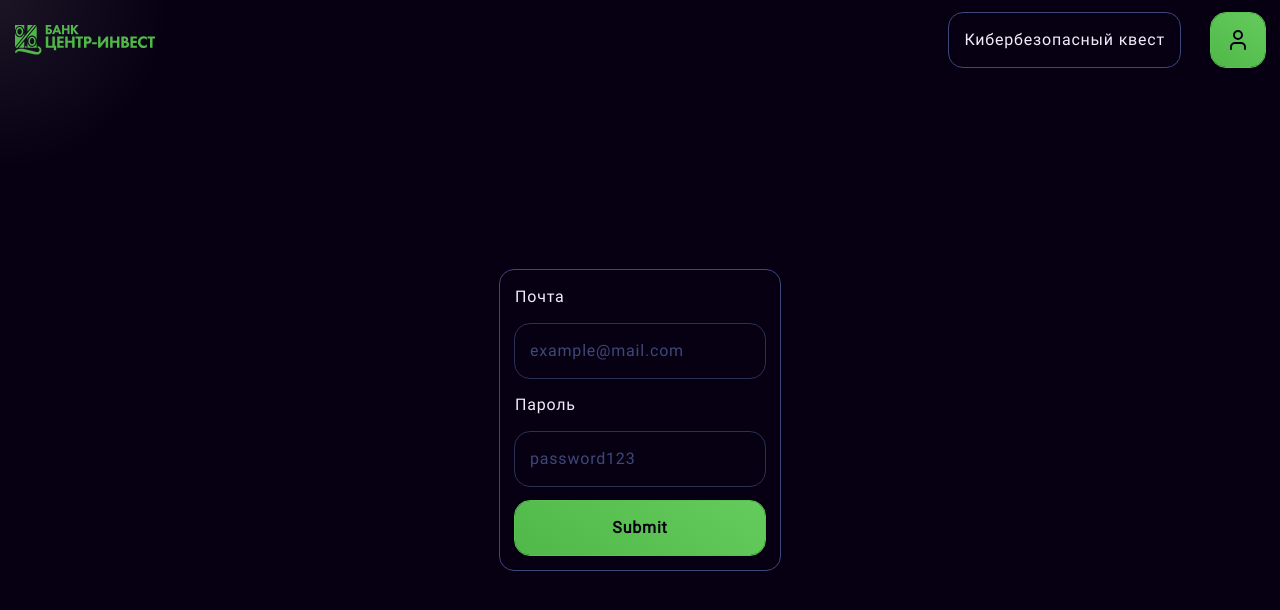
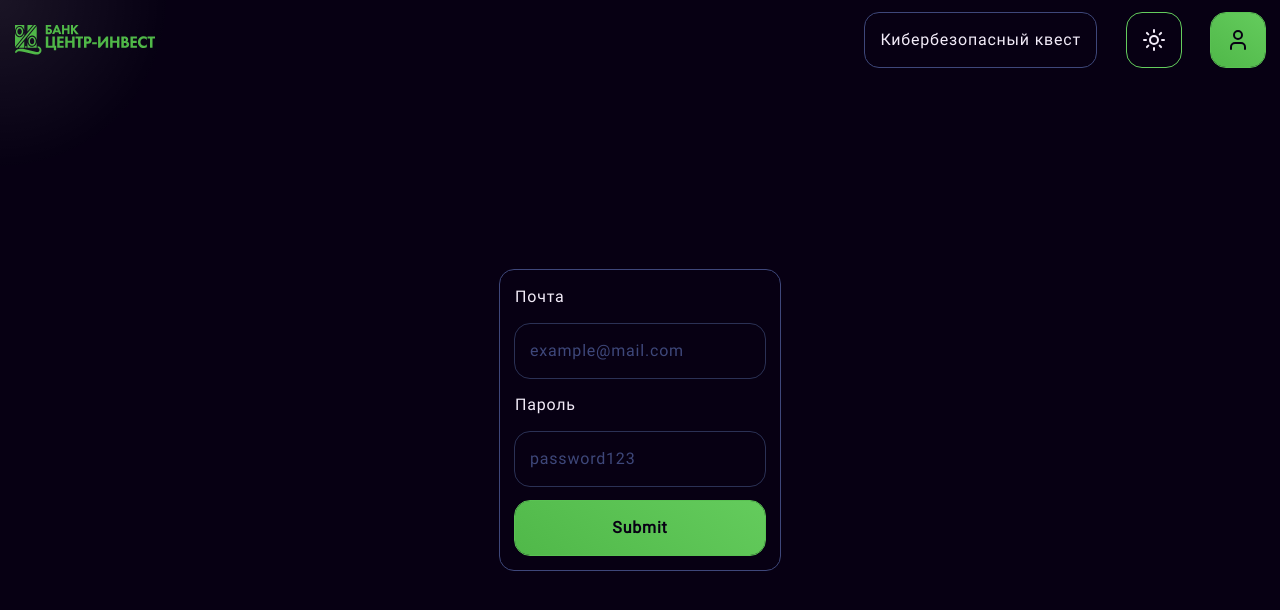
Before and after one commit to crazy-tosser3/SHTEUDTEAM, a Next.js app in the folder frontend/: page /login in a window 1280 px wide. Shown: the top 610 px of the page. Built offline with nearby package versions, Linux system fonts and the light colour scheme.

Commit message:
светлая тема

```diff
--- /dev/null
+++ b/frontend/app/components/ThemeSwitch.tsx
@@ -0,0 +1,37 @@
+'use client'
+import { useEffect, useState } from "react";
+import Cookies from "js-cookie";
+import { Moon, Sun } from "lucide-react";
+
+const ThemeSwitch = () => {
+  const [themeValue, setThemeValue] = useState("dark") as any;
+  const [mounted, setMounted] = useState(false);
+
+  useEffect(() => {
+        setMounted(true);
+        const savedTheme = Cookies.get('theme');
+        setThemeValue(savedTheme);
+        savedTheme && applyTheme(savedTheme);
+    }, []);
+
+    const applyTheme = (current: string) => {
+            document.documentElement.setAttribute('data-theme', current);
+    };
+
+    const setTheme = () => {
+        const nextTheme = themeValue === "dark" ? "light" : "dark";
+        setThemeValue(nextTheme);
+        Cookies.set('theme', nextTheme, { expires: 365 });
+        applyTheme(nextTheme)
+
+        document.documentElement.setAttribute('data-theme', nextTheme);
+    }
+
+  return (
+    <button onClick={setTheme}>
+      {themeValue === "dark" ? <Moon /> : <Sun />}
+    </button>
+  )
+}
+
+export default ThemeSwitch
--- a/frontend/app/globals.css
+++ b/frontend/app/globals.css
@@ -27,6 +27,14 @@
   --radius: 15px;
 }
 
+:root[data-theme="light"]{
+  --background: oklch(95.491% 0.00091 275.428);
+  --foreground: oklch(93.134% 0.00091 275.691);
+  --foreground-top: oklch(91.604% 0.00031 275.104);
+  --top: oklch(20.509% 0.00081 274.501);
+  --text: oklch(24.928% 0.01888 309.592);
+}
+
 #root{
   width: 100%;
   height: fit-content;
@@ -42,6 +50,8 @@ body{
   font-family: 'Roboto', sans-serif;
   letter-spacing: 0.05rem;
 }
+
+
 
 button, input[type="submit"], .btn{
   border-radius: var(--radius);
--- a/frontend/app/layout.tsx
+++ b/frontend/app/layout.tsx
@@ -5,6 +5,7 @@ import Light from "./components/Light";
 import ProfileBtn from "./components/ProfileBtn";
 import Logo from "./components/Logo";
 import { AuthGuard } from "./components/AuthCheck";
+import ThemeSwitch from "./components/ThemeSwitch";
 
 export const metadata: Metadata = {
   title: "Квест по кибербезопасности",
@@ -27,6 +28,7 @@ export default function RootLayout({
           <Logo />
           <div className="flex gap-2 items-center">
             <h1 className="p-1 border rounded">Кибербезопасный квест</h1>
+            <ThemeSwitch />
             <ProfileBtn />
           </div>
         </header>
```
